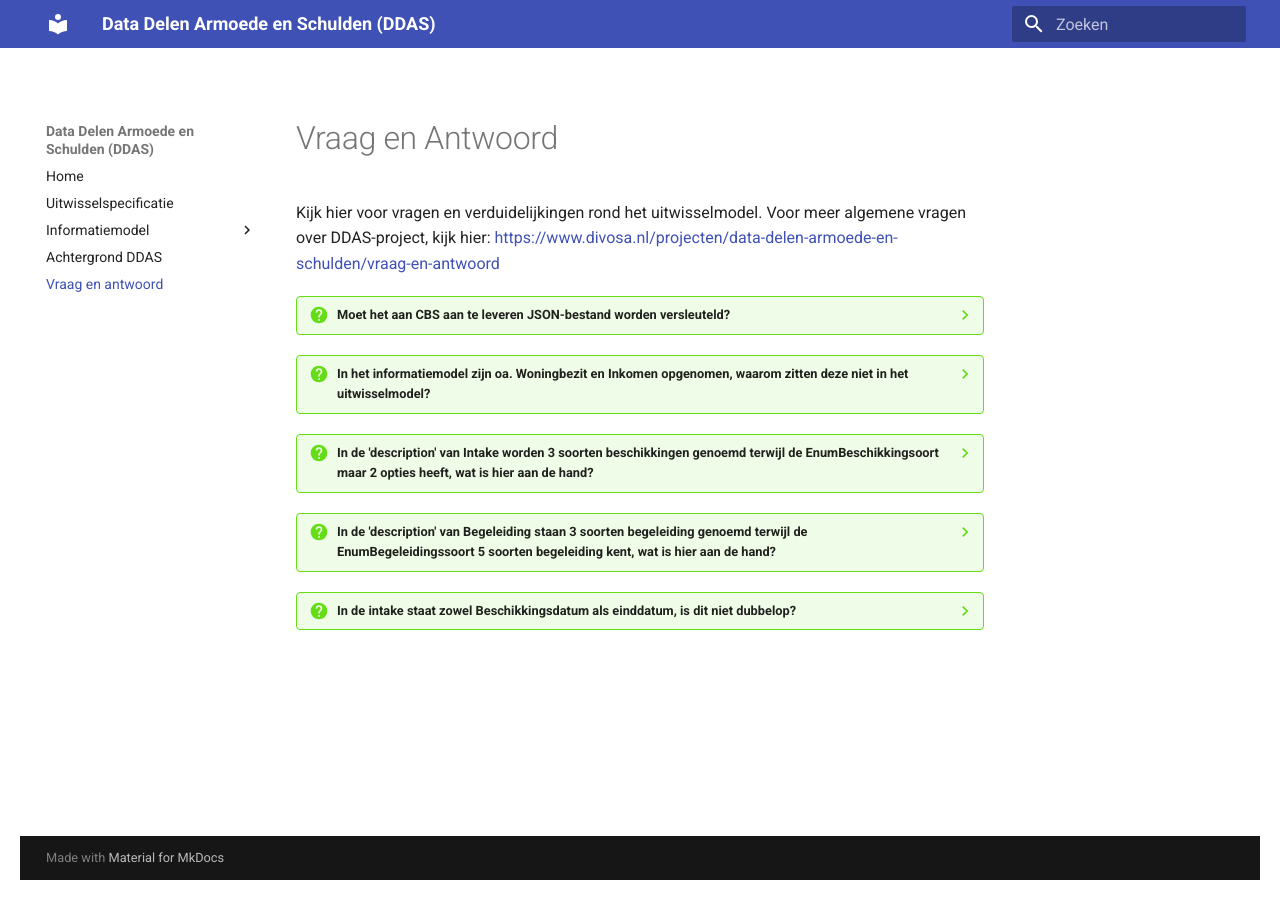
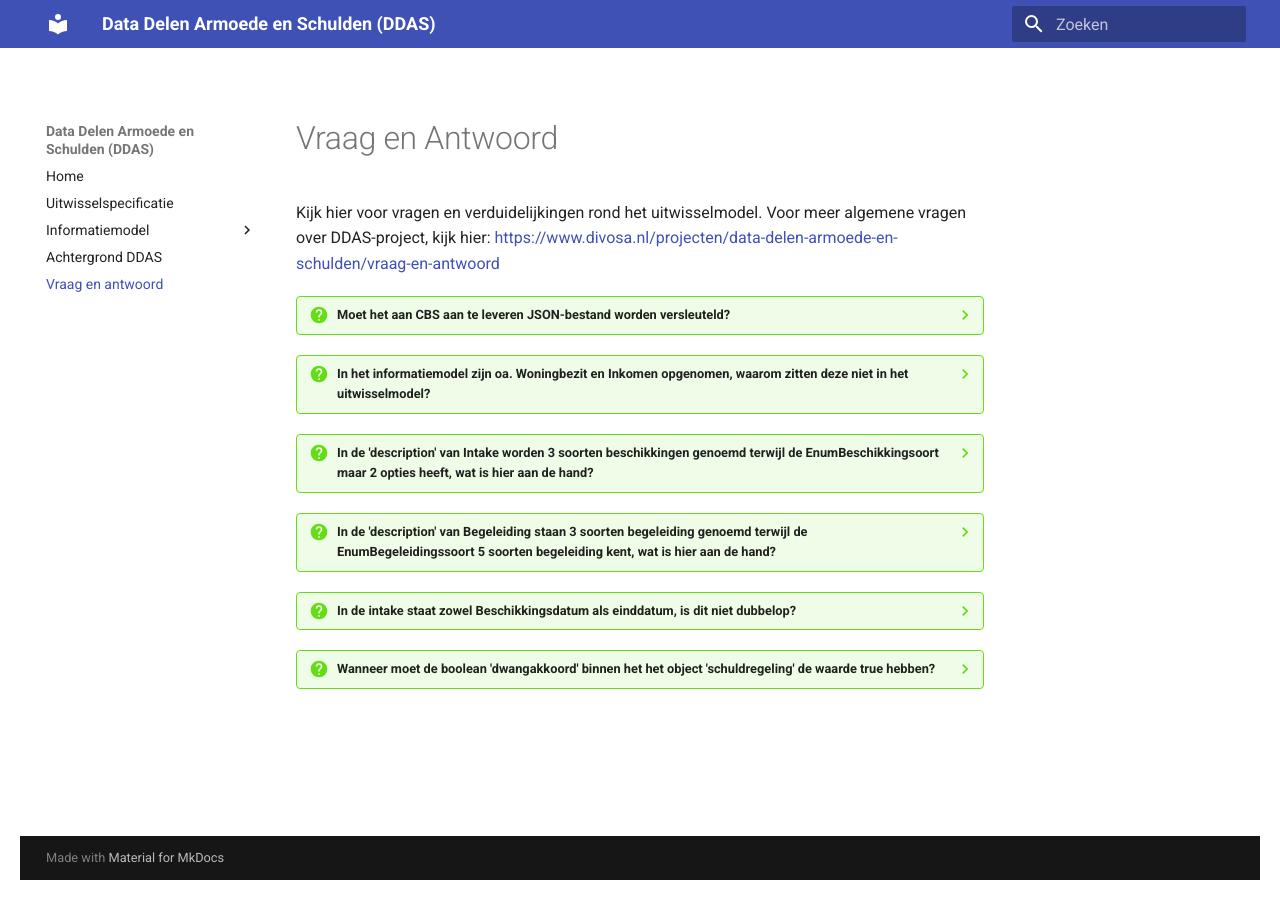
Before and after one commit to VNG-Realisatie/ddas, an MkDocs documentation site: the page built from docs/VraagEnAntwoord.md, in a window 1280 px wide. Built offline with MkDocs 1.6.1 and Material for MkDocs 9.7.7, drawn with Linux system fonts in a browser that asks for light colours; the version menu is left out.

Commit message:
Vraag toegevoegd

```diff
--- a/docs/VraagEnAntwoord.md
+++ b/docs/VraagEnAntwoord.md
@@ -16,3 +16,6 @@ Kijk hier voor vragen en verduidelijkingen rond het uitwisselmodel. Voor meer al
 
 ??? question "In de intake staat zowel Beschikkingsdatum als einddatum, is dit niet dubbelop?"
     Beschikkingsdatum en einddatum lijken i.d.d. dubbel te zijn. In principe geldt de beschikkingsdatum als leidend, en gaan we ervanuit dat de einddatum dezelfde waarde krijgt als de beschikkingsdatum. In de volgende release zal de einddatum worden verwijderd.
+
+??? question "Wanneer moet de boolean 'dwangakkoord' binnen het het object 'schuldregeling' de waarde true hebben?"
+    De boolean 'dwangakkoord' heeft alleen de waarde true als de datum 'toegekend' een waarde heeft.
```
